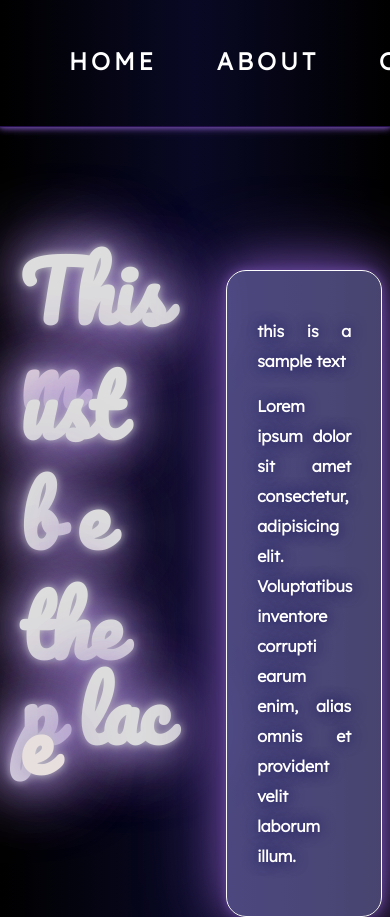
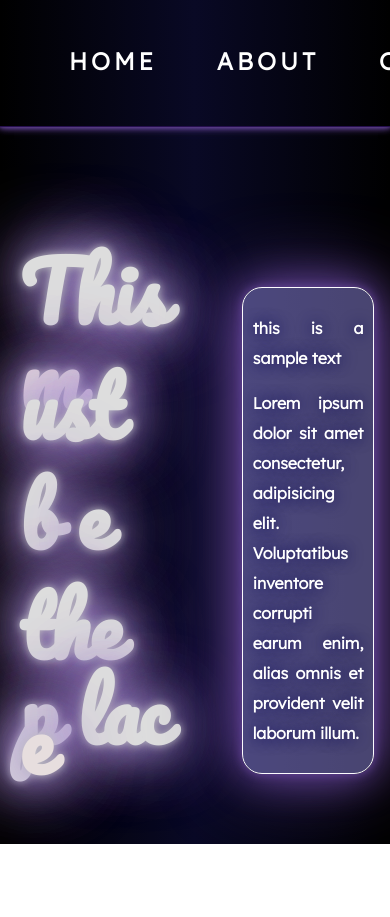
Before and after one commit to asli-web/neon-theme, a plain HTML site: page index.html in a window 390 px wide. Shown: the top 917 px of the page. After the commit the page ends 844 px from the top, so only its background shows below. Drawn offline with Linux system fonts and the light colour scheme.

Commit message:
Update styles.css

```diff
--- a/styles.css
+++ b/styles.css
@@ -201,9 +201,10 @@ h1 p {
 /* nav border bottom shadow */
 @media screen and (max-width: 800px) {
 .text {
-	width: 40%;
-	right: 2%;
-	top: 32%;
+	width: 34%;
+  	right: 4%;
+ 	top: 34%;
+    	padding: 10px;
 }
 .title {
 	left: 5%;
```
